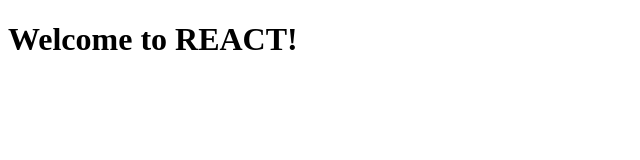
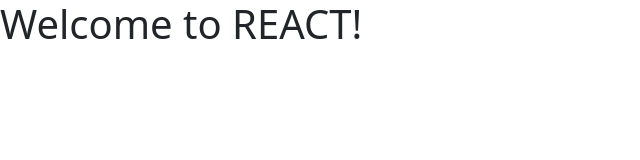
Before and after one commit to decimo3/frontend, a React app: page public/index.html in a window 1280 px wide. Shown: the whole page, without its empty margins (0-640 px from the left). Built offline with nearby package versions, Linux system fonts and the light colour scheme.

Commit message:
Temporarily added Bootstrap via CDN

```diff
--- a/public/index.html
+++ b/public/index.html
@@ -2,7 +2,8 @@
 <html lang="pt-br">
 <head>
   <meta charset="UTF-8">
-  <meta name="viewport" content="width=device-width, initial-scale=1.0">
+  <meta name="viewport" content="width=device-width, initial-scale=1, shrink-to-fit=no">
+  <link rel="stylesheet" href="https://cdn.jsdelivr.net/npm/bootstrap@5.2.3/dist/css/bootstrap.min.css">
   <title>Sistema Gerenciador de Produtividade</title>
 </head>
 <body>
```
